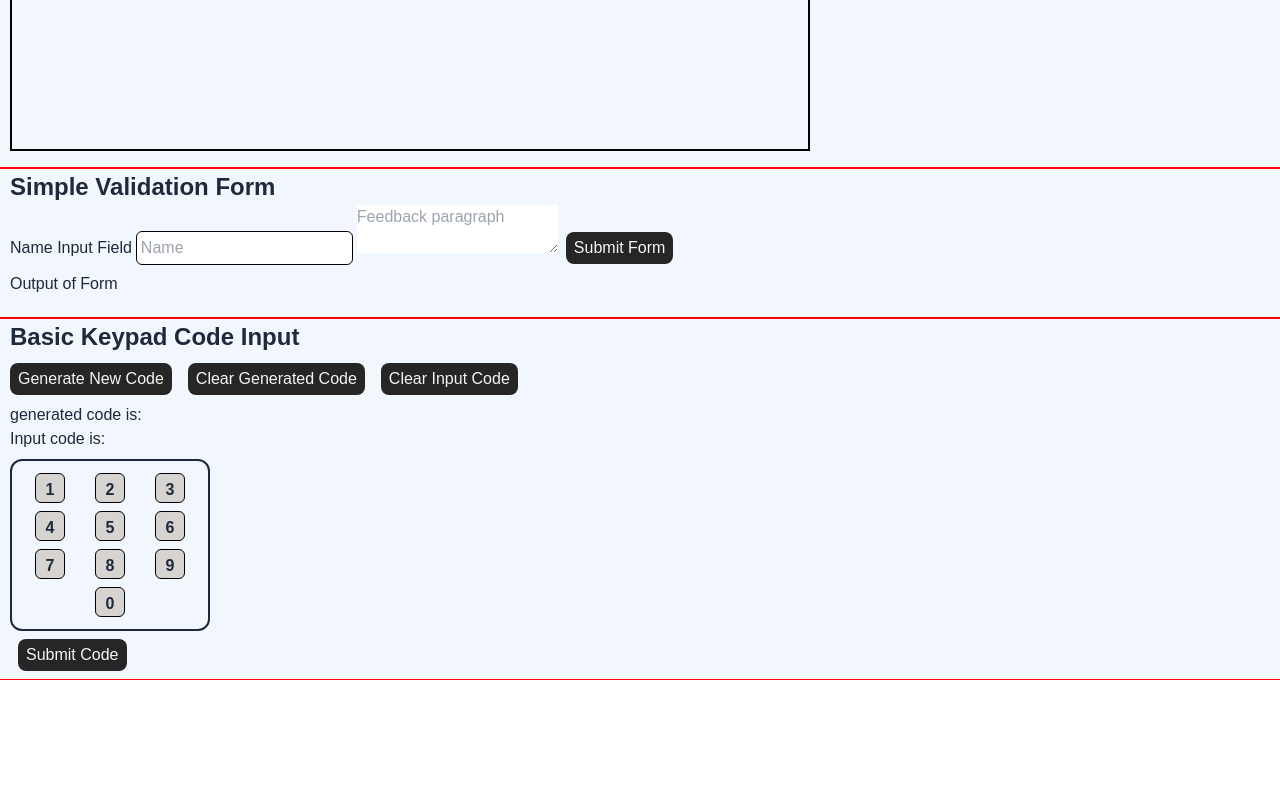
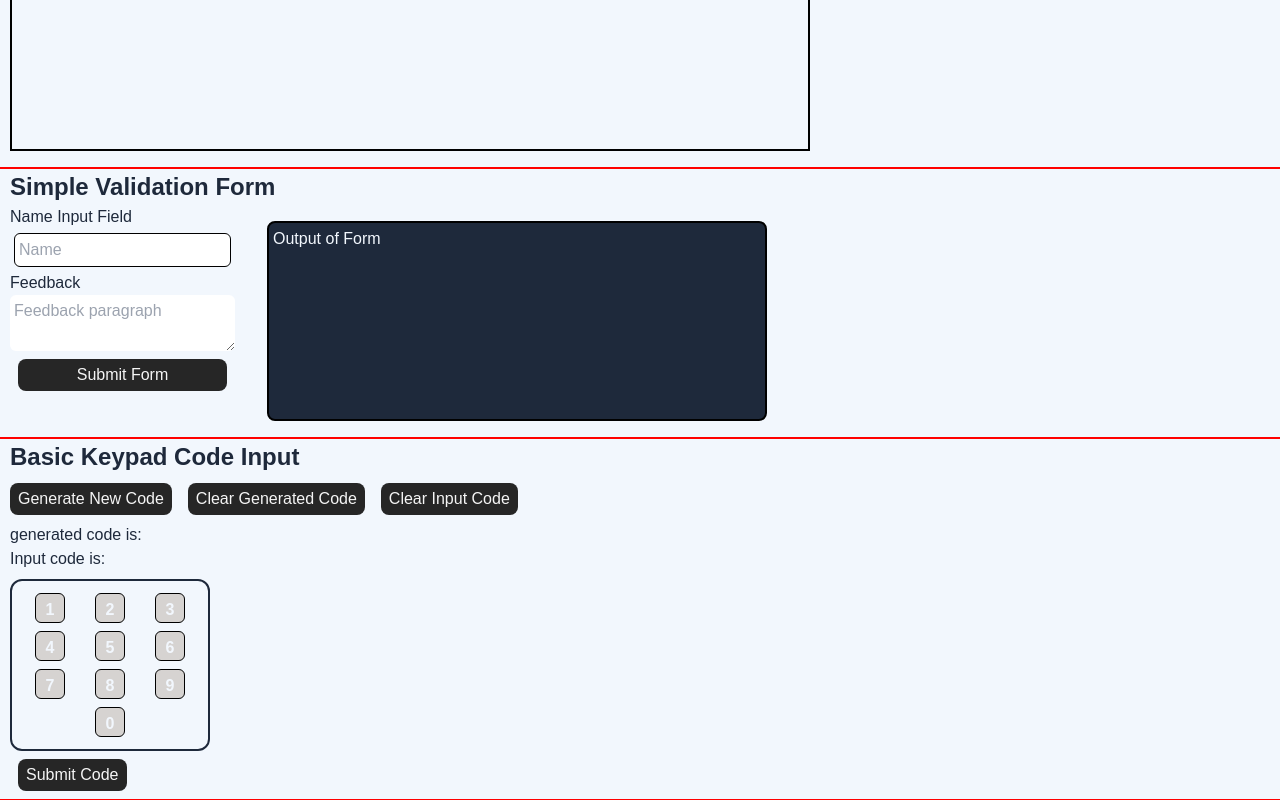
Before and after one commit to Cedaring-xr/common-react-components, a React (Vite) app: page / in a window 1280 px wide. Shown: the part 2000-2800 px from the top of the page. Before the commit the page ends 2680 px from the top, so only its background shows below. Built offline with nearby package versions, Linux system fonts and the light colour scheme.

Commit message:
typescript additions

```diff
--- a/src/components/basic/DotMaker.tsx
+++ b/src/components/basic/DotMaker.tsx
@@ -5,7 +5,7 @@ interface Dots {
 	y: number
 }
 
-function DotMaker() {
+const DotMaker: React.FC = () => {
 	const [dots, setDots] = useState<Dots[]>([]) //dot position
 	const [removedDots, setRemovedDots] = useState<Dots[]>([]) //array of undone dots
 
--- a/src/components/basic/DragAndDrop.tsx
+++ b/src/components/basic/DragAndDrop.tsx
@@ -1,5 +1,10 @@
-import React, { useState, useRef } from 'react'
+import React, { useState, useRef, ChangeEvent, DragEvent } from 'react'
 import { BsStack } from 'react-icons/bs'
+
+interface Items {
+	id: number,
+	name: string
+}
 
 const itemList = [
 	{
@@ -16,35 +21,36 @@ const itemList = [
 	}
 ]
 
-const DragAndDrop = () => {
-	const [draggableItems, setDraggableItems] = useState(['Item 1', 'Item 2', 'Item 3'])
+const DragAndDrop: React.FC = () => {
+	const [draggableItems, setDraggableItems] = useState<string[]>(['Item 1', 'Item 2', 'Item 3'])
 	const [inputValue, setInputValue] = useState<string>('')
 
 	let draggingItem = useRef()
 	let dragOver = useRef()
 
-	const handleAddItem = (e) => {
+	const handleAddItem = (e: ChangeEvent<HTMLInputElement>) => {
 		//append new item onto draggable items list
 		console.log('adding list item')
 		e.preventDefault()
 		setInputValue(inputValue)
 		//add inputValue to draggable items list
-		const newItem = {
+		const newItem: Items = {
 			id: draggableItems.length,
 			name: inputValue
 		}
 		// setDraggableItems(draggableItems.push(newItem))
 	}
 
-	const handleDrag = (e, index) => {
+	const handleDrag = (e: DragEvent<HTMLDivElement>, index: number) => {
+		e.preventDefault()
 		draggingItem = index
 	}
 
-	function handleDragOver(e, index) {
+	function handleDragOver(e: DragEvent<HTMLDivElement>, index: number) {
 		dragOver = index
 	}
 
-	function handleDrop(e, index) {}
+	function handleDrop(e: DragEvent<HTMLDivElement>, index: number) {}
 
 	return (
 		<section className="component">
--- a/src/components/basic/Keypad.tsx
+++ b/src/components/basic/Keypad.tsx
@@ -1,8 +1,8 @@
-import React, { useState } from 'react'
+import { useState } from 'react'
 
-const Keypad = () => {
-	const [generated, setGenerated] = useState<number>(null)
-	const [inputCode, setInputCode] = useState([])
+const Keypad: React.FC = () => {
+	const [generated, setGenerated] = useState<any>(null)
+	const [inputCode, setInputCode] = useState<number[]>([])
 	const [outputText, setOutputText] = useState<string>('')
 
 	// const numList = Array.from(Array(10).keys())
@@ -18,7 +18,7 @@ const Keypad = () => {
 		setGenerated(code)
 	}
 
-	const inputNumber = (number) => {
+	const inputNumber = (number:number) => {
 		if (inputCode.length < 4) {
 			setInputCode((arr) => [...arr, number])
 		}
@@ -36,7 +36,7 @@ const Keypad = () => {
 		}
 	}
 
-	const matchInput = (inputCode) => {
+	const matchInput = (inputCode:number[]) => {
 		if (JSON.stringify(inputCode) === JSON.stringify(generated)) {
 			//comparing arrays in js is weird
 			setOutputText('Successful code entered')
@@ -71,7 +71,7 @@ const Keypad = () => {
 						return (
 							<li key={index} className="last:col-start-2 justify-self-center">
 								<button
-									className="grid-item border-[1px] px-2 pt-1 m-1 border-black w-[30px] h-[30px] text-content font-bold rounded-md  bg-stone-300"
+									className="grid-item border-[1px] px-2 pt-1 m-1 border-black w-[30px] h-[30px] text-bkg font-bold rounded-md  bg-stone-300"
 									onClick={() => inputNumber(number)}
 								>
 									{number}
--- a/src/components/basic/SideMenu.tsx
+++ b/src/components/basic/SideMenu.tsx
@@ -1,16 +1,12 @@
-import { useState } from 'react'
+import React, { useState } from 'react'
 import { BsFillArrowRightSquareFill, BsFillArrowLeftSquareFill } from 'react-icons/bs'
 
 // TODO: focus functionality with clicking and tabs, title of text matching menu item
-const SideMenu = () => {
+const SideMenu: React.FC = () => {
 	const [menu, setMenu] = useState<boolean>(false)
 	const [focus, setfocus] = useState<string[]>([])
 
 	const items = ['Item 1', 'Item 2', 'Item 3', 'Item 4']
-
-	const handleItemSelect = (index: number) => {
-		// setfocus(focus = items[index])
-	}
 
 	const toggleOpen = () => {
 		setMenu(!menu)
@@ -18,8 +14,9 @@ const SideMenu = () => {
 		// setfocus(focus[0])
 	}
 
-	const itemFocus = () => {
-		console.log('item focus')
+	const itemFocus = (index: number) => {
+		console.log('item focus ', index)
+		// setfocus(index)
 	}
 
 	return (
@@ -40,7 +37,7 @@ const SideMenu = () => {
 							{items.map((item, index) => (
 								<li
 									key={index}
-									onClick={() => handleItemSelect(index)}
+									onClick={() => itemFocus(index)}
 									className="underline pb-4 focus:bg-slate-400"
 								>
 									{item}
--- a/src/components/basic/TabularPageContent.tsx
+++ b/src/components/basic/TabularPageContent.tsx
@@ -1,4 +1,4 @@
-import React, { useState, useReducer } from 'react'
+import { useState, useReducer } from 'react'
 
 const ACTIONS = {
 	INCREMENT: 'increment',
--- a/src/components/basic/ToggleButtons.tsx
+++ b/src/components/basic/ToggleButtons.tsx
@@ -1,6 +1,6 @@
 import React, { useState } from 'react'
 
-const ToggleButtons = () => {
+const ToggleButtons: React.FC = () => {
 	const [isRed, toggleRed] = useState<boolean>(false)
 	const [isGreen, toggleGreen] = useState<boolean>(false)
 	const [isBlue, toggleBlue] = useState<boolean>(false)
--- a/src/components/basic/ValidationForm.tsx
+++ b/src/components/basic/ValidationForm.tsx
@@ -1,22 +1,37 @@
-import React, { useState } from 'react'
+import { useState, ChangeEvent } from 'react'
 
-const ValidationForm = () => {
+const ValidationForm: React.FC = () => {
 	const [name, setName] = useState<string>('')
+	const [textInput, setTextInput] = useState<string>('')
+
+	const handleNameChange = (event: ChangeEvent<HTMLInputElement>) => {
+        setName(event.target.value)
+    }
+
+	const handleTextChange = (event: ChangeEvent<HTMLTextAreaElement>) => {
+		setTextInput(event.target.value)
+	}
+
 
 	const handleSubmit = () => {}
 
 	return (
-		<section className="component">
+		<section className="component ">
 			<h2 className="component-title">Simple Validation Form</h2>
-			<form onSubmit={() => handleSubmit()}>
-				<label htmlFor="Name">Name Input Field</label>
-				<input type="text" placeholder="Name" className="input" name="Name"></input>
-				<textarea placeholder="Feedback paragraph"></textarea>
-				<button className="button" type="submit">
-					Submit Form
-				</button>
-			</form>
-			<div>Output of Form</div>
+			<div className='flex flex-col-2'>
+				<form onSubmit={() => handleSubmit()} className='flex flex-col'>
+					<label htmlFor="Name">Name Input Field</label>
+					<input type="text" placeholder="Name" className="input text-black" name="Name" value={name} onChange={handleNameChange}></input>
+					<label htmlFor='feedback'>Feedback</label>
+					<textarea className='text-black resize p-1 rounded-md' name='feedback' placeholder="Feedback paragraph" value={textInput} onChange={handleTextChange}></textarea>
+					<button className="button" type="submit">
+						Submit Form
+					</button>
+				</form>
+				<div className='border-2 border-black bg-content h-[200px] min-w-[500px] m-4 mx-8 p-1 rounded-lg'>
+					<p className='text-bkg'>Output of Form</p>
+				</div>
+			</div>
 		</section>
 	)
 }
```
Also changed, not shown: 1 other file (tests, documents, lock files or other folders).
